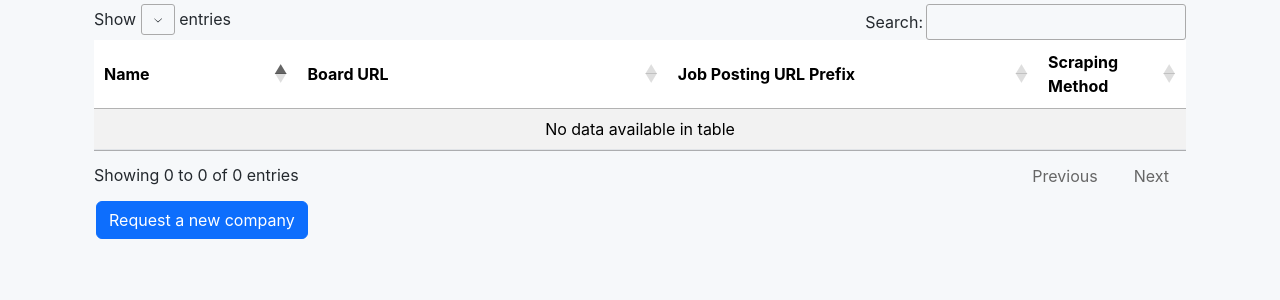
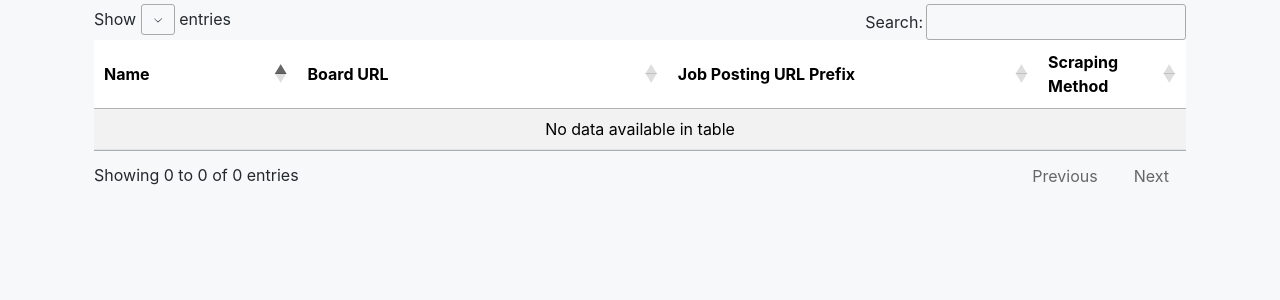
Before and after one commit to mrkaye97/jobcrawler, a Flask app: page / in a window 1280 px wide. Shown: the part 146-446 px from the top of the page. Run offline with Flask 3, Linux system fonts and the light colour scheme; data that the repository does not hold is empty; some libraries are stand-ins or nearby versions.

Commit message:
remove the company request logic

```diff
--- a/src/routes.py
+++ b/src/routes.py
@@ -237,41 +237,6 @@ def get_current_user_default_search():
         "first_name": u.first_name
     }
 
-@app.route('/companies/request', methods = ["POST"])
-def request_new_company():
-    app.logger.info("Requesting a new company")
-
-    name = request.form['name']
-    board_url = request.form['board_url']
-
-    message = f"""
-    Hey Matt!
-
-    I'd like to request a new company:
-
-    - Name: {name}
-    - Board URL: {board_url}
-
-    Thank you!
-
-    {current_user.first_name}
-    {current_user.email}
-    """
-
-    app.logger.info("Sending email to request a new company")
-    app.logger.info(message)
-
-    send_email(
-        sender_name = "Jobcrawler Bot",
-        sender_email = "mrkaye97@gmail.com",
-        recipient = "mrkaye97@gmail.com",
-        subject = "Requesting a new company!",
-        body = message
-    )
-
-    flash('Company request submitted successfully', 'success')
-    return redirect(url_for('index'))
-
 @app.errorhandler(Exception)
 def handle_error(e):
     app.logger.error("Request failed.")
--- a/src/templates/index.html
+++ b/src/templates/index.html
@@ -2,36 +2,6 @@
 {% block content %}
 
 <body>
-    <div class="modal fade" id="requestCompanyModal" tabindex="-1" aria-labelledby="requestCompanyModalLabel"
-        aria-hidden="true">
-        <div class="modal-dialog">
-            <div class="modal-content">
-                <div class="modal-header">
-                    <h5 class="modal-title" id="requestCompanyModalLabel">Request a New Company</h5>
-                    <button type="button" class="btn-close" data-bs-dismiss="modal" aria-label="Close"></button>
-                </div>
-                <form action="/companies/request" method="POST">
-                    <div class="modal-body">
-                        <div class="mb-3">
-                            <label for="name" class="form-label">Company Name</label>
-                            <input type="text" class="form-control" id="name" name="name"
-                                placeholder="Enter company name" required>
-                        </div>
-                        <div class="mb-3">
-                            <label for="board_url" class="form-label">Board URL</label>
-                            <input type="url" class="form-control" id="board_url" name="board_url"
-                                placeholder="Enter board URL" required>
-                        </div>
-                    </div>
-                    <div class="modal-footer">
-                        <button type="button" class="btn btn-secondary" data-bs-dismiss="modal">Close</button>
-                        <button type="submit" class="btn btn-primary">Submit Request</button>
-                    </div>
-                </form>
-            </div>
-        </div>
-    </div>
-
     <div id="spinner-container" class="spinner-container" style="display: none;">
         <div class="spinner-border text-primary" role="status">
             <span class="visually-hidden">Loading...</span>
@@ -125,22 +95,6 @@
     {% if current_user.email == "mrkaye97@gmail.com" %}
     <button id="add-company-btn" class="btn btn-success">Add Company</button>
     {% endif %}
-
-    <button type="button" class="btn btn-primary" onclick="handleRequestNewCompany()" id="request-new-company-btn">
-        Request a new company
-    </button>
-
-    <script>
-        function handleRequestNewCompany() {
-            {% if current_user.is_authenticated %}
-            var myModal = new bootstrap.Modal(document.getElementById('requestCompanyModal'), {});
-            myModal.show();
-            {% else %}
-            window.location.href = "{{ url_for('signup') }}?redirect=requestCompany";
-            {% endif %}
-        }
-    </script>
-
 
     {% if current_user.is_authenticated %}
     <h1>My Job Searches</h1>
```
